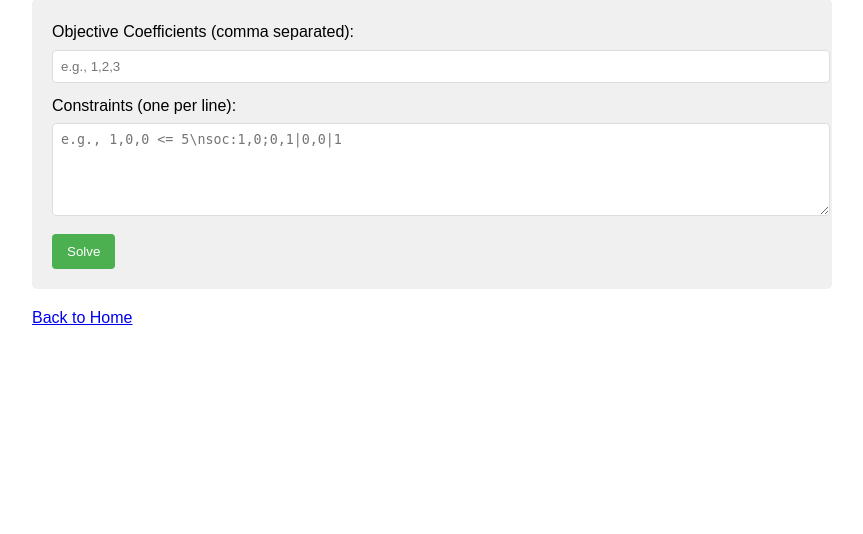
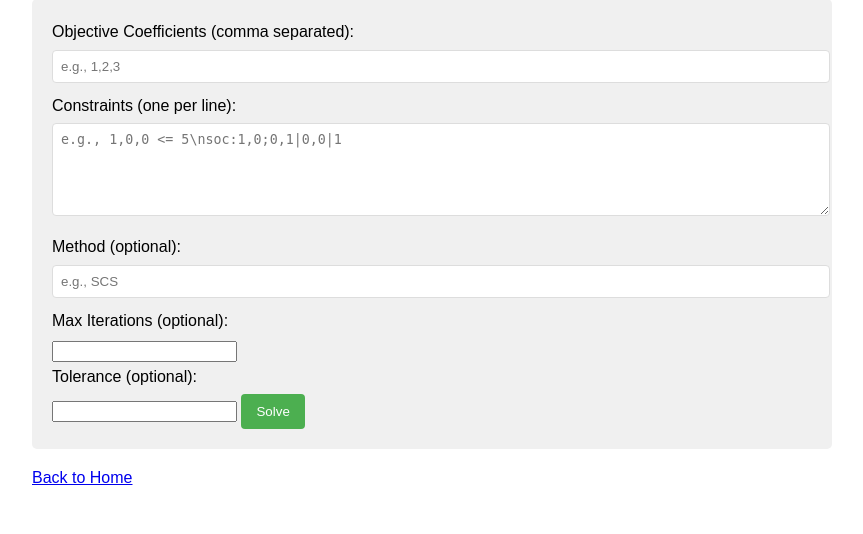
Before and after one commit to PCSchmidt/convex-optimization-app, a FastAPI app: page /conic_program in a window 1280 px wide. Shown: the part 266-800 px from the top of the page, without its empty margins (208-1071 px from the left). Run offline with FastAPI, Linux system fonts and the light colour scheme.

Commit message:
Add solver options and propagate via routes

```diff
--- a/routes.py
+++ b/routes.py
@@ -70,11 +70,21 @@ async def linear_program_get(
     request: Request,
     objective: str | None = Query(default=None),
     constraints: str | None = Query(default=None),
+    method: str | None = Query(default=None),
+    max_iter: int | None = Query(default=None),
+    tolerance: float | None = Query(default=None),
 ) -> HTMLResponse:
     """Display the linear programming input form."""
     return templates.TemplateResponse(
         "linear_program.html",
-        {"request": request, "objective": objective, "constraints": constraints},
+        {
+            "request": request,
+            "objective": objective,
+            "constraints": constraints,
+            "method": method,
+            "max_iter": max_iter,
+            "tolerance": tolerance,
+        },
     )
 
 
@@ -83,10 +93,19 @@ async def linear_program_post(
     request: Request,
     objective: str = Form(...),
     constraints: str = Form(...),
+    method: str | None = Form(default=None),
+    max_iter: int | None = Form(default=None),
+    tolerance: float | None = Form(default=None),
 ) -> HTMLResponse:
     """Solve the provided linear program and return the result."""
     try:
-        result = solve_lp(objective, constraints)
+        result = solve_lp(
+            objective,
+            constraints,
+            method=method,
+            max_iter=max_iter,
+            tolerance=tolerance,
+        )
         fig = plot_linear_program(objective, constraints)
         plot_html = pio.to_html(fig, include_plotlyjs="cdn")
     except Exception as exc:  # noqa: BLE001
@@ -94,7 +113,14 @@ async def linear_program_post(
         plot_html = None
     return templates.TemplateResponse(
         "linear_program.html",
-        {"request": request, "result": result, "plot_html": plot_html},
+        {
+            "request": request,
+            "result": result,
+            "plot_html": plot_html,
+            "method": method,
+            "max_iter": max_iter,
+            "tolerance": tolerance,
+        },
     )
 
 
@@ -103,6 +129,9 @@ async def quadratic_program_get(
     request: Request,
     objective: str | None = Query(default=None),
     constraints: str | None = Query(default=None),
+    method: str | None = Query(default=None),
+    max_iter: int | None = Query(default=None),
+    tolerance: float | None = Query(default=None),
 ) -> HTMLResponse:
     """Display the quadratic programming input form."""
     return templates.TemplateResponse(
@@ -111,6 +140,9 @@ async def quadratic_program_get(
             "request": request,
             "objective": objective,
             "constraints": constraints,
+            "method": method,
+            "max_iter": max_iter,
+            "tolerance": tolerance,
         },
     )
 
@@ -120,10 +152,19 @@ async def quadratic_program_post(
     request: Request,
     objective: str = Form(...),
     constraints: str = Form(...),
+    method: str | None = Form(default=None),
+    max_iter: int | None = Form(default=None),
+    tolerance: float | None = Form(default=None),
 ) -> HTMLResponse:
     """Solve the provided quadratic program and return the result."""
     try:
-        result = solve_qp(objective, constraints)
+        result = solve_qp(
+            objective,
+            constraints,
+            method=method,
+            max_iter=max_iter,
+            tolerance=tolerance,
+        )
         fig = plot_quadratic_program(objective)
         plot_html = pio.to_html(fig, include_plotlyjs="cdn")
     except Exception as exc:  # noqa: BLE001
@@ -131,7 +172,14 @@ async def quadratic_program_post(
         plot_html = None
     return templates.TemplateResponse(
         "quadratic_program.html",
-        {"request": request, "result": result, "plot_html": plot_html},
+        {
+            "request": request,
+            "result": result,
+            "plot_html": plot_html,
+            "method": method,
+            "max_iter": max_iter,
+            "tolerance": tolerance,
+        },
     )
 
 
@@ -140,6 +188,9 @@ async def sdp_get(
     request: Request,
     objective: str | None = Query(default=None),
     constraints: str | None = Query(default=None),
+    method: str | None = Query(default=None),
+    max_iter: int | None = Query(default=None),
+    tolerance: float | None = Query(default=None),
 ) -> HTMLResponse:
     """Display the semidefinite programming input form."""
     return templates.TemplateResponse(
@@ -148,6 +199,9 @@ async def sdp_get(
             "request": request,
             "objective": objective,
             "constraints": constraints,
+            "method": method,
+            "max_iter": max_iter,
+            "tolerance": tolerance,
         },
     )
 
@@ -157,14 +211,30 @@ async def sdp_post(
     request: Request,
     objective: str = Form(...),
     constraints: str = Form(...),
+    method: str | None = Form(default=None),
+    max_iter: int | None = Form(default=None),
+    tolerance: float | None = Form(default=None),
 ) -> HTMLResponse:
     """Solve the provided semidefinite program and return the result."""
     try:
-        result = solve_sdp(objective, constraints)
+        result = solve_sdp(
+            objective,
+            constraints,
+            method=method,
+            max_iter=max_iter,
+            tolerance=tolerance,
+        )
     except Exception as exc:  # noqa: BLE001
         result = f"An error occurred: {exc}"
     return templates.TemplateResponse(
-        "semidefinite_program.html", {"request": request, "result": result}
+        "semidefinite_program.html",
+        {
+            "request": request,
+            "result": result,
+            "method": method,
+            "max_iter": max_iter,
+            "tolerance": tolerance,
+        },
     )
 
 
@@ -173,6 +243,9 @@ async def conic_get(
     request: Request,
     objective: str | None = Query(default=None),
     constraints: str | None = Query(default=None),
+    method: str | None = Query(default=None),
+    max_iter: int | None = Query(default=None),
+    tolerance: float | None = Query(default=None),
 ) -> HTMLResponse:
     """Display the conic programming input form."""
     return templates.TemplateResponse(
@@ -181,6 +254,9 @@ async def conic_get(
             "request": request,
             "objective": objective,
             "constraints": constraints,
+            "method": method,
+            "max_iter": max_iter,
+            "tolerance": tolerance,
         },
     )
 
@@ -190,14 +266,30 @@ async def conic_post(
     request: Request,
     objective: str = Form(...),
     constraints: str = Form(...),
+    method: str | None = Form(default=None),
+    max_iter: int | None = Form(default=None),
+    tolerance: float | None = Form(default=None),
 ) -> HTMLResponse:
     """Solve the provided conic program and return the result."""
     try:
-        result = solve_conic(objective, constraints)
+        result = solve_conic(
+            objective,
+            constraints,
+            method=method,
+            max_iter=max_iter,
+            tolerance=tolerance,
+        )
     except Exception as exc:  # noqa: BLE001
         result = f"An error occurred: {exc}"
     return templates.TemplateResponse(
-        "conic_program.html", {"request": request, "result": result}
+        "conic_program.html",
+        {
+            "request": request,
+            "result": result,
+            "method": method,
+            "max_iter": max_iter,
+            "tolerance": tolerance,
+        }
     )
 
 
@@ -206,6 +298,9 @@ async def gp_get(
     request: Request,
     objective: str | None = Query(default=None),
     constraints: str | None = Query(default=None),
+    method: str | None = Query(default=None),
+    max_iter: int | None = Query(default=None),
+    tolerance: float | None = Query(default=None),
 ) -> HTMLResponse:
     """Display the geometric programming input form."""
     return templates.TemplateResponse(
@@ -214,6 +309,9 @@ async def gp_get(
             "request": request,
             "objective": objective,
             "constraints": constraints,
+            "method": method,
+            "max_iter": max_iter,
+            "tolerance": tolerance,
         },
     )
 
@@ -223,14 +321,30 @@ async def gp_post(
     request: Request,
     objective: str = Form(...),
     constraints: str = Form(...),
+    method: str | None = Form(default=None),
+    max_iter: int | None = Form(default=None),
+    tolerance: float | None = Form(default=None),
 ) -> HTMLResponse:
     """Solve the provided geometric program and return the result."""
     try:
-        result = solve_geometric(objective, constraints)
+        result = solve_geometric(
+            objective,
+            constraints,
+            method=method,
+            max_iter=max_iter,
+            tolerance=tolerance,
+        )
     except Exception as exc:  # noqa: BLE001
         result = f"An error occurred: {exc}"
     return templates.TemplateResponse(
-        "geometric_program.html", {"request": request, "result": result}
+        "geometric_program.html",
+        {
+            "request": request,
+            "result": result,
+            "method": method,
+            "max_iter": max_iter,
+            "tolerance": tolerance,
+        },
     )
 
 
--- a/templates/conic_program.html
+++ b/templates/conic_program.html
@@ -32,6 +32,15 @@
         <label for="constraints">Constraints (one per line):</label>
         <textarea id="constraints" name="constraints" rows="5" required placeholder="e.g., 1,0,0 <= 5\nsoc:1,0;0,1|0,0|1">{{ constraints or '' }}</textarea>
 
+        <label for="method">Method (optional):</label>
+        <input type="text" id="method" name="method" placeholder="e.g., SCS" value="{{ method or '' }}">
+
+        <label for="max_iter">Max Iterations (optional):</label>
+        <input type="number" id="max_iter" name="max_iter" value="{{ max_iter or '' }}">
+
+        <label for="tolerance">Tolerance (optional):</label>
+        <input type="number" step="any" id="tolerance" name="tolerance" value="{{ tolerance or '' }}">
+
         <input type="submit" value="Solve">
     </form>
 
```
Also changed, not shown: solvers.py (+104 -11 lines), templates/geometric_program.html (+9 -0 lines), templates/linear_program.html (+9 -0 lines), templates/quadratic_program.html (+9 -0 lines), templates/semidefinite_program.html (+9 -0 lines), README.md.
